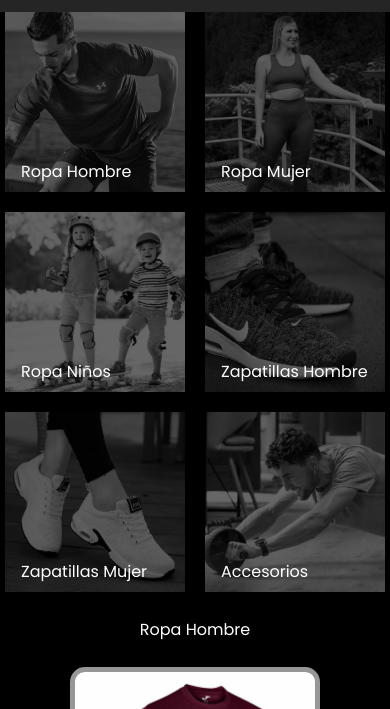
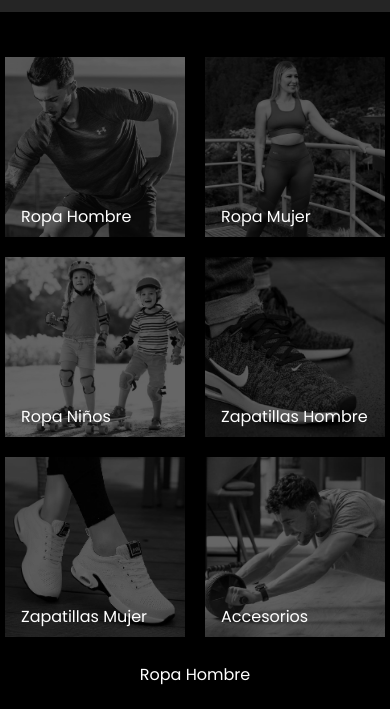
Before and after one commit to carredondoc/examen_sport_shop, a plain HTML site: page index.html in a window 390 px wide. Shown: the part 58-767 px from the top of the page. Drawn offline with Linux system fonts and the light colour scheme.

Commit message:
Update style.css

```diff
--- a/assets/style.css
+++ b/assets/style.css
@@ -97,7 +97,7 @@ main h3 {
 }
 
 .contenedorMainMobile {
-  padding-top: 15px;
+  padding-top: 60px;
   display: grid;
 
   justify-content: center;
```
